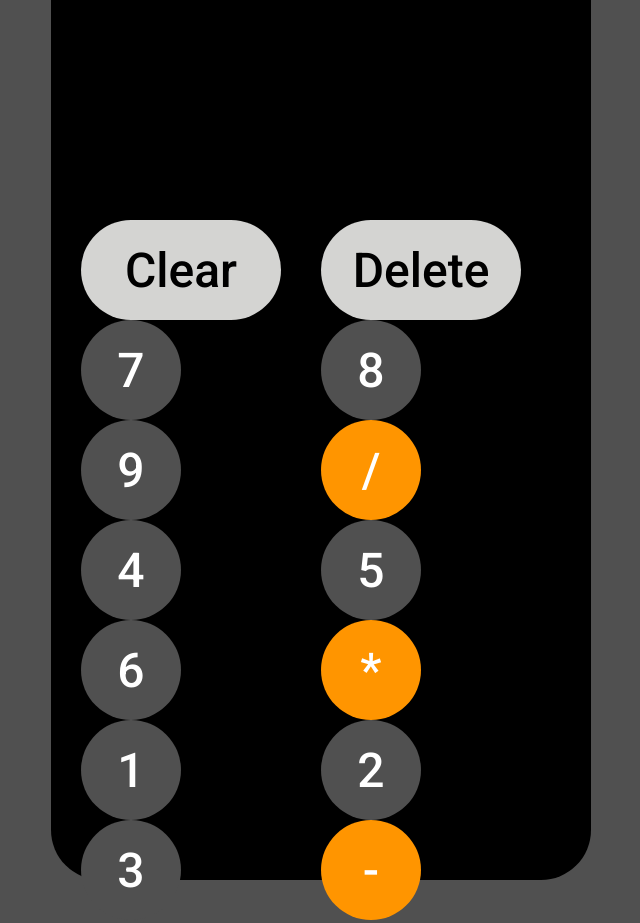
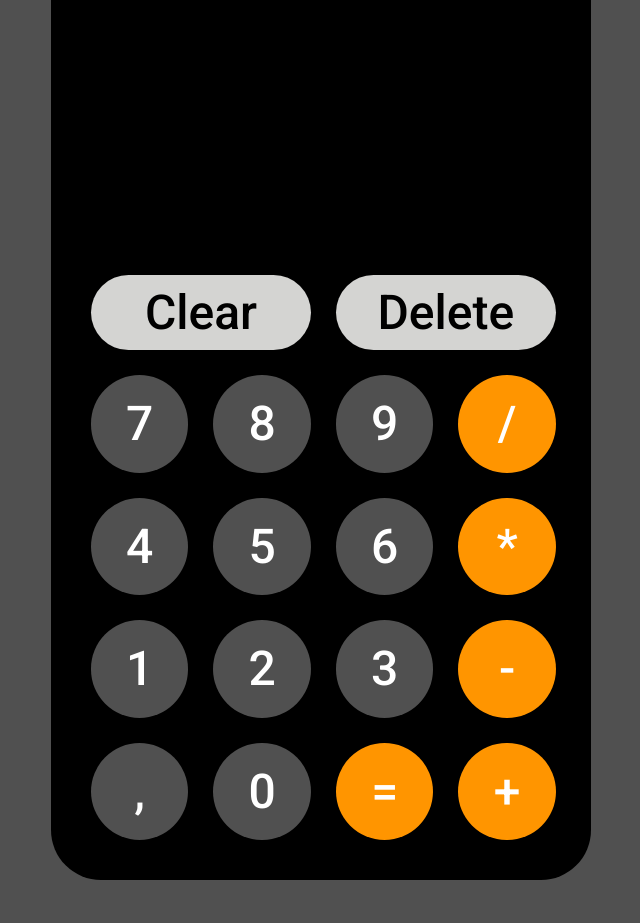
Before and after one commit to meninblacks/calculatorProject, a plain HTML site: page index.html in a window 1280 px wide. Shown: the top 923 px of the page, without its empty margins (319-959 px from the left). After the commit the page ends 880 px from the top, so only its background shows below. Drawn offline with Linux system fonts and the light colour scheme.

Commit message:
css mostly done - i've finished better call saul :) note for the future

```diff
--- a/index.html
+++ b/index.html
@@ -12,8 +12,8 @@
     <div class="calculator-container">
         <div class="screen"></div>
         <div class="buttons">
-            <div class="button big-button command">Clear</div>
-            <div class="button big-button command">Delete</div>
+            <div class="button big-button ">Clear</div>
+            <div class="button big-button ">Delete</div>
             <div class="button num">7</div>
             <div class="button num">8</div>
             <div class="button num">9</div>
--- a/script.js
+++ b/script.js
@@ -25,3 +25,10 @@ let displayValue = ""
 function getNumbers(num) {
     displayValue += num.textContent
 }
+
+//adding text contents to classes
+const button = document.querySelectorAll(".button")
+button.forEach(btn => {
+    btn.classList.add(`item-${btn.textContent}`)
+    // btn.style.gridArea = btn.textContent
+})
--- a/style.css
+++ b/style.css
@@ -23,25 +23,27 @@ body {
 
 .screen {
     width: 100%;
-    height: 300px;
+    height: 37%;
 }
 
 .buttons {
-    width: 100%;
+    height:63%;
     display: grid;
-    grid-template-columns: 1fr 1fr;
-    padding: 0 30px;
+    grid-template-columns: repeat(4, 1fr);
+    grid-template-rows: auto repeat(4, 1fr);
+    gap: 25px;
+    padding: 0 40px 40px 40px;
 }
 
 .big-button {
-    width: 200px !important;
-    height: 100px;
     color: black !important;
+    background-color: #D4D4D2;
+    /* aspect-ratio: 2 !important; */
+    height: 75px !important;
+    width: 100%;
 }
 
 .button {
-    width: 100px;
-    height: 100px;
     border-radius: 100px;
     display: flex;
     justify-content: center;
@@ -50,6 +52,7 @@ body {
     font-family: roboto;
     font-weight: 100;
     font-size: 3rem;
+    aspect-ratio: 1;
 }
 
 .num {
@@ -60,6 +63,17 @@ body {
     background-color: #FF9500;
 }
 
-.command {
-    background-color: #D4D4D2;
+.item-Clear {
+    grid-row-start: 1;
+    grid-column-start: 1;
+    grid-column-end: 3;
+    grid-row-end: 2;
 }
+
+.item-Delete {
+    grid-row-start: 1;
+    grid-column-start: 3;
+    grid-column-end: 5;
+    grid-row-end: 2;
+
+}
```
